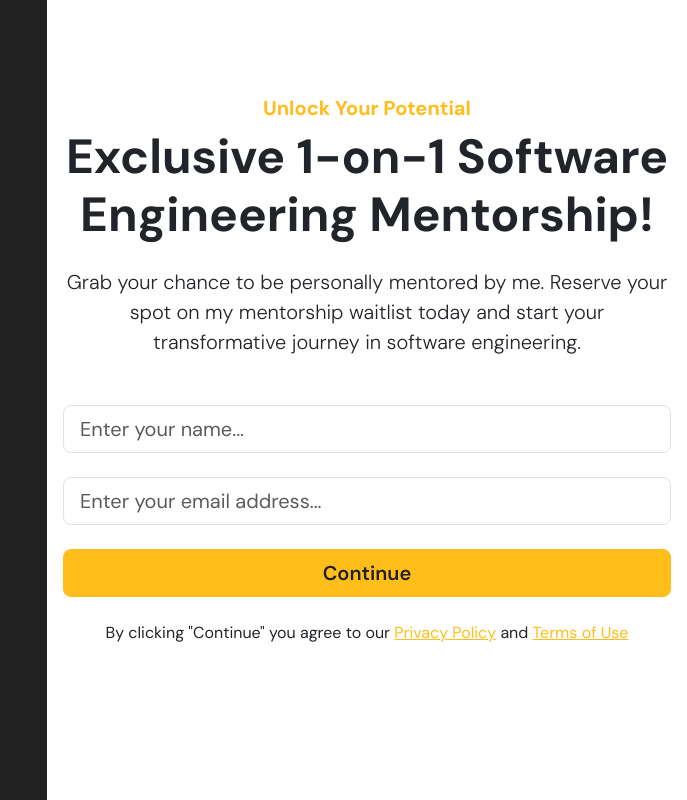
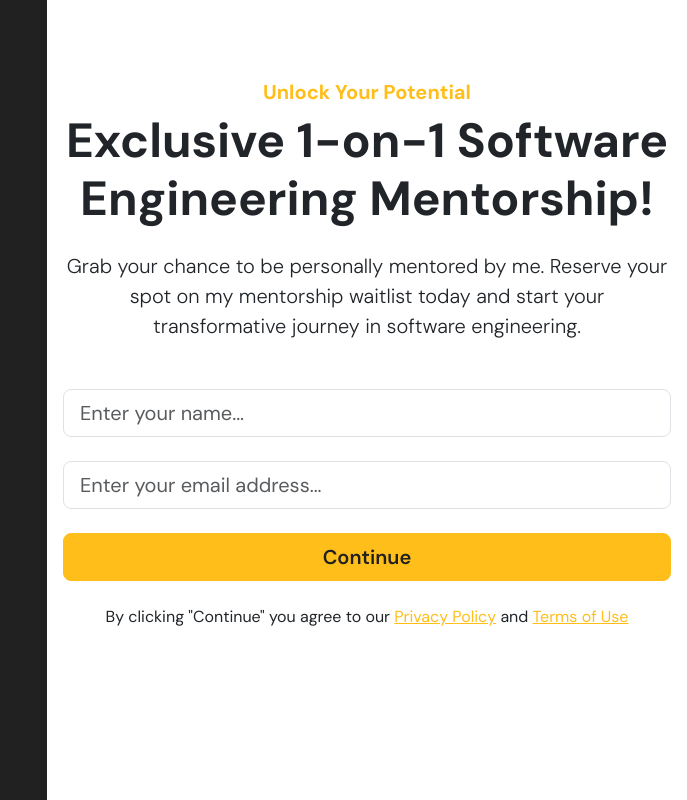
Before and after one commit to hirebarend/untitledpages-co, a Next.js app: page / in a window 1280 px wide. Shown: the whole page, without its empty margins (593-1280 px from the left). Built offline with nearby package versions, Linux system fonts and the light colour scheme.

Commit message:
Update page.tsx

```diff
--- a/app/page.tsx
+++ b/app/page.tsx
@@ -131,7 +131,7 @@ export default function Home() {
         ></Col>
         <Col
           className="px-3 text-center"
-          style={{ paddingTop: "6rem" }}
+          style={{ paddingTop: "5rem" }}
           xs={12}
           md={6}
           lg={6}
```
